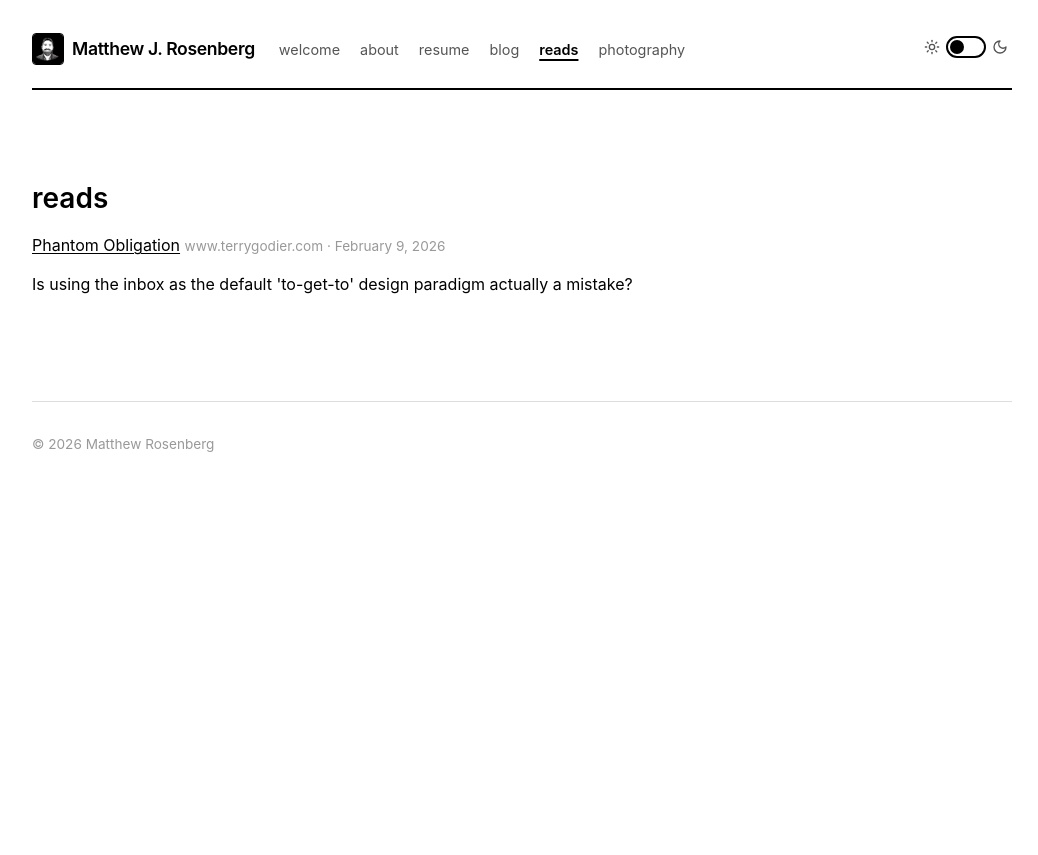
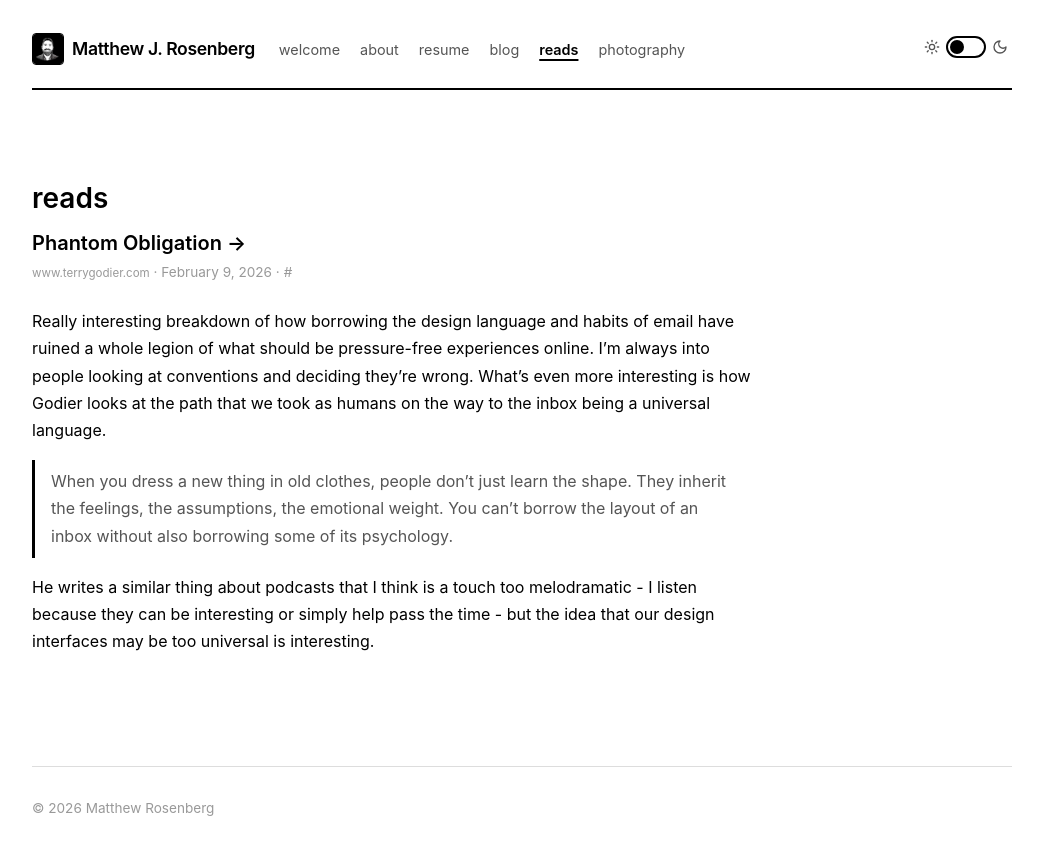
Before and after one commit to mattjrosenberg/mattjrosenberg.com, a Jekyll site: the page built from _pages/reads.md, in a window 1280 px wide. Shown: the top 855 px of the page, without its empty margins (118-1156 px from the left). Built offline with Jekyll 4.4.1, drawn with Linux system fonts in a browser that asks for light colours.

Commit message:
Reads feed: render full commentary inline, drop quote property
Move quote from frontmatter to markdown blockquote in body so it can
be placed freely. /reads now renders each post's full content in a
stream layout (Verge Quick Post style) instead of summary links.

Co-Authored-By: Claude Opus 4.6 <noreply@anthropic.com>

```diff
--- a/_layouts/link-post.html
+++ b/_layouts/link-post.html
@@ -12,9 +12,5 @@ layout: default
     </p>
   </header>
 
-  {% if page.quote %}
-  <blockquote class="pull-quote">{{ page.quote | markdownify }}</blockquote>
-  {% endif %}
-
   {{ content }}
 </article>
--- a/_pages/reads.md
+++ b/_pages/reads.md
@@ -4,13 +4,19 @@ title: reads
 permalink: /reads
 ---
 
-<ul class="archive">
 {% assign link_posts = site.posts | where_exp: "post", "post.link" %}
 {% for post in link_posts %}
-<li>
-  <a href="{{ post.url }}" class="internal-link">{{ post.title }}</a>
-  <span>{{ post.link | split: '//' | last | split: '/' | first }} &middot; {{ post.date | date: "%B %-d, %Y" }}</span>
-  {% if post.summary %}<p>{{ post.summary }}</p>{% endif %}
-</li>
+<article class="read-entry">
+  <header>
+    <h2><a href="{{ post.link }}" target="_blank" rel="noopener">{{ post.title }} &rarr;</a></h2>
+    <p class="read-meta">
+      <span class="link-source">{{ post.link | split: '//' | last | split: '/' | first }}</span>
+      &middot;
+      <time datetime="{{ post.date | date_to_xmlschema }}">{{ post.date | date: "%B %-d, %Y" }}</time>
+      &middot;
+      <a href="{{ post.url }}" class="read-permalink internal-link">#</a>
+    </p>
+  </header>
+  <div class="read-content">{{ post.content }}</div>
+</article>
 {% endfor %}
-</ul>
--- a/_posts/2026-02-09-phantom-obligation.md
+++ b/_posts/2026-02-09-phantom-obligation.md
@@ -4,10 +4,10 @@ date: 2026-02-09
 layout: link-post
 link: https://www.terrygodier.com/phantom-obligation
 tags: []
-summary: Is using the inbox as the default 'to-get-to' design paradigm actually a mistake?
-quote: When you dress a new thing in old clothes, people don't just learn the shape. They inherit the feelings, the assumptions, the emotional weight. You can't borrow the layout of an inbox without also borrowing some of its psychology.
 slug: phantom-obligation
 ---
-Really interesting breakdown of how borrowing the design language and habits of email have ruined a whole legion of what should be pressure-free experiences online. I’m always into people looking at conventions and deciding they’re wrong. What’s even more interesting is how Godier looks at the path that we took as humans on the way to the inbox being a universal language.
+Really interesting breakdown of how borrowing the design language and habits of email have ruined a whole legion of what should be pressure-free experiences online. I'm always into people looking at conventions and deciding they're wrong. What's even more interesting is how Godier looks at the path that we took as humans on the way to the inbox being a universal language.
+
+> When you dress a new thing in old clothes, people don't just learn the shape. They inherit the feelings, the assumptions, the emotional weight. You can't borrow the layout of an inbox without also borrowing some of its psychology.
 
 He writes a similar thing about podcasts that I think is a touch too melodramatic - I listen because they can be interesting or simply help pass the time - but the idea that our design interfaces may be too universal is interesting.
--- a/assets/css/style.css
+++ b/assets/css/style.css
@@ -453,13 +453,54 @@ blockquote p {
   font-size: 0.85em;
 }
 
-.pull-quote {
-  font-size: 1.05em;
-  font-style: italic;
-  border-left: 3px solid var(--border-color);
-  margin: 1em 0;
-  padding: 0.5em 1em;
-  color: var(--text-secondary);
+/* ----- Reads Feed ----- */
+.read-entry {
+  padding: 1.5em 0;
+  border-bottom: 1px solid var(--border-subtle);
+}
+
+.read-entry:first-of-type {
+  padding-top: 0;
+}
+
+.read-entry:last-of-type {
+  border-bottom: none;
+}
+
+.read-entry h2 {
+  font-size: 1.25em;
+  margin: 0 0 0.25em;
+}
+
+.read-entry h2 a {
+  text-decoration: none;
+}
+
+.read-entry h2 a:hover {
+  text-decoration: underline;
+}
+
+.read-meta {
+  color: var(--text-faint);
+  font-size: 0.85em;
+  margin: 0 0 0.75em;
+}
+
+.read-permalink {
+  text-decoration: none;
+  color: var(--text-faint);
+}
+
+.read-permalink:hover {
+  color: var(--text-primary);
+}
+
+.read-content p:first-child {
+  margin-top: 0;
+}
+
+.read-content p:last-child {
+  margin-bottom: 0;
 }
 
 /* ----- Callouts (Obsidian-style) ----- */
```
Also changed, not shown: obsidian-templates/read.md (+0 -2 lines), tasks/site-guide.md (+3 -5 lines).
